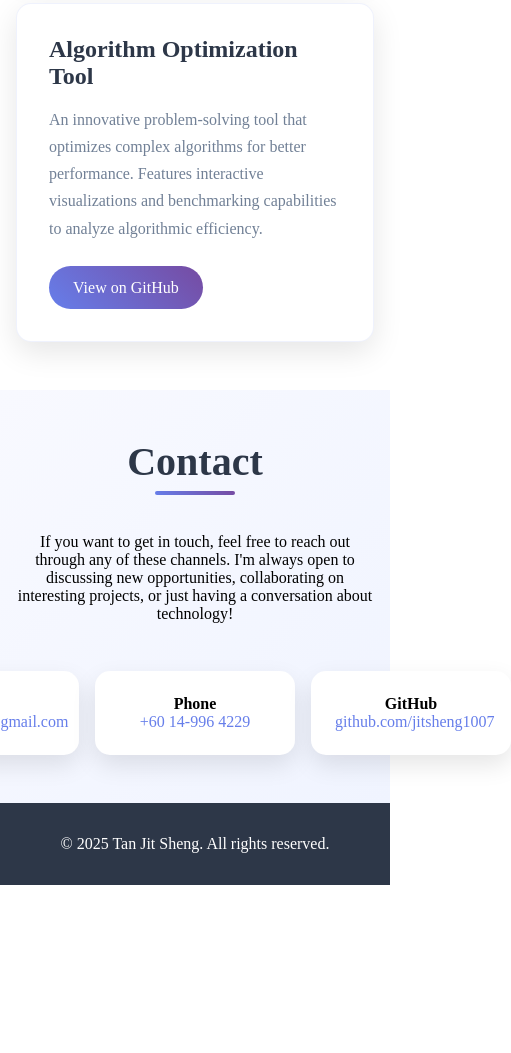
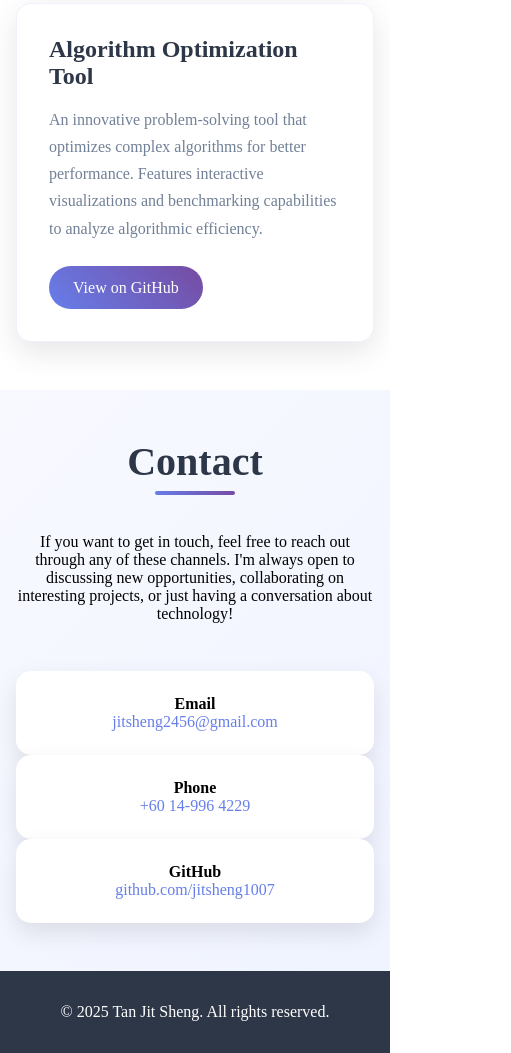
Before and after one commit to jitsheng1007/port_folio, a plain HTML site: page index.html in a window 390 px wide. Shown: the part 4071-5124 px from the top of the page, 511 px wide, since content can reach past the window. Before the commit the page ends 4956 px from the top, so only its background shows below. Drawn offline with Linux system fonts and the light colour scheme.

Commit message:
Update style.css

```diff
--- a/style.css
+++ b/style.css
@@ -235,7 +235,7 @@ h2::after {
 }
 
 .contact-info {
-  display: column;
+  display: row;
   justify-content: center;
   gap: 2rem;
   margin-top: 3rem;
@@ -418,7 +418,7 @@ footer {
   }
 
   .contact-info {
-    display: flex;
+    display: column;
     justify-content: center;
     gap: 1rem;
   }
```
